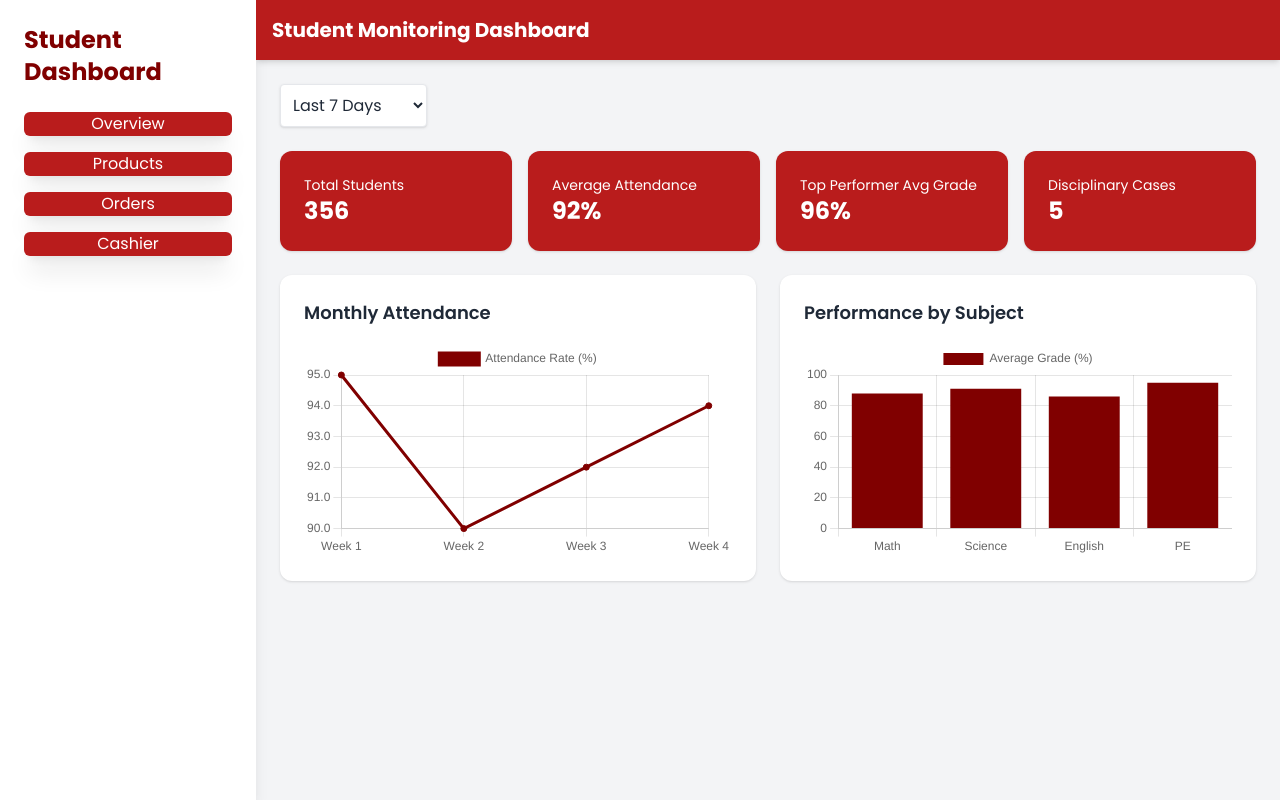
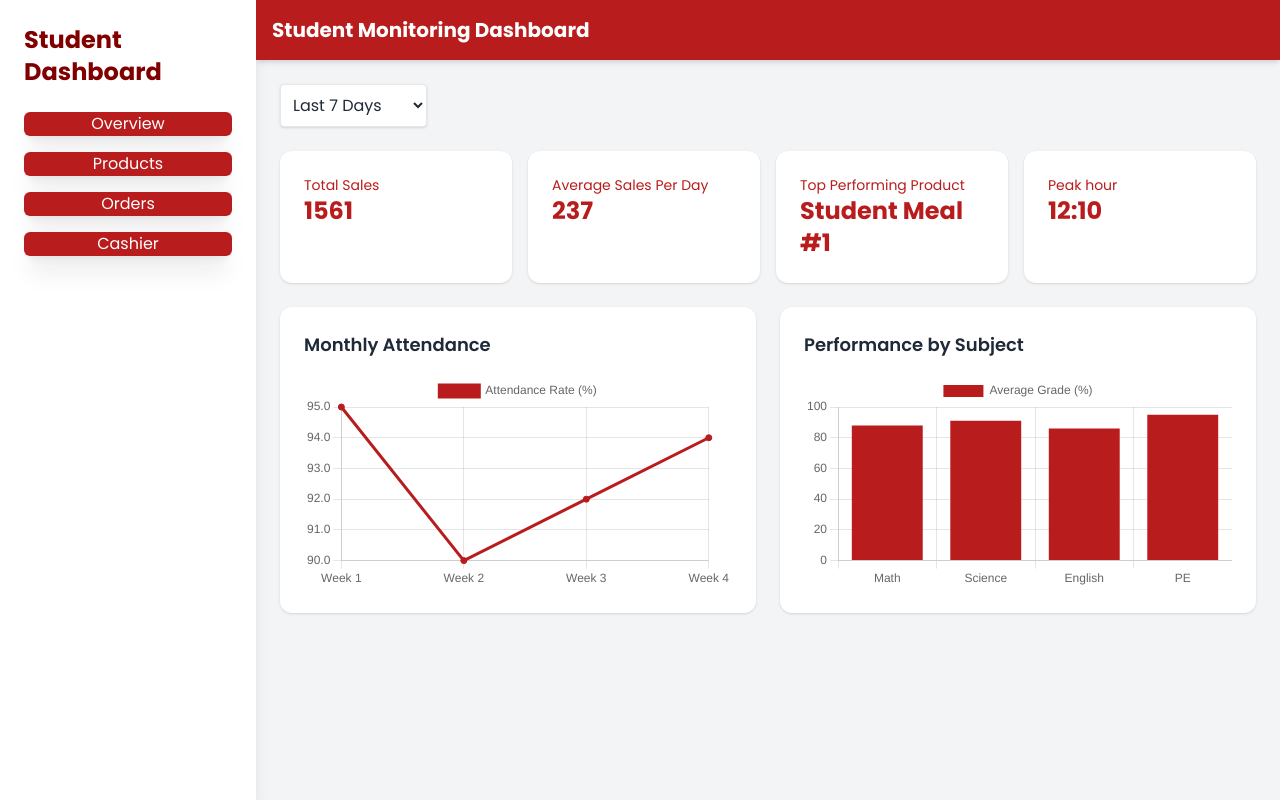
Before and after one commit to 12valor/Tailwind-React-Chart.js-dashboard-practice, a React (Create React App) app in the folder react-dashboard/: page / in a window 1280 px wide. Built offline with nearby package versions, Linux system fonts and the light colour scheme.

Commit message:
change label

```diff
--- a/react-dashboard/src/components/BarChartCard.js
+++ b/react-dashboard/src/components/BarChartCard.js
@@ -8,7 +8,7 @@ const BarChartCard = () => {
       {
         label: 'Average Grade (%)',
         data: [88, 91, 86, 95],
-        backgroundColor: '#800000',
+        backgroundColor: '#b91c1c',
       },
     ],
   };
--- a/react-dashboard/src/components/ChartCard.js
+++ b/react-dashboard/src/components/ChartCard.js
@@ -9,8 +9,8 @@ const ChartCard = () => {
         label: 'Attendance Rate (%)',
         data: [95, 90, 92, 94],
         fill: false,
-        backgroundColor: '#800000',
-        borderColor: '#800000',
+        backgroundColor: '#b91c1c',
+        borderColor: '#b91c1c',
       },
     ],
   };
--- a/react-dashboard/src/components/StatCards.js
+++ b/react-dashboard/src/components/StatCards.js
@@ -1,17 +1,17 @@
 import React from 'react';
 
 const stats = [
-  { label: 'Total Students', value: '356' },
-  { label: 'Average Attendance', value: '92%' },
-  { label: 'Top Performer Avg Grade', value: '96%' },
-  { label: 'Disciplinary Cases', value: '5' },
+  { label: 'Total Sales', value: '1561' },
+  { label: 'Average Sales Per Day', value: '237' },
+  { label: 'Top Performing Product', value: 'Student Meal #1' },
+  { label: 'Peak hour', value: '12:10' },
 ];
 
 const StatCards = () => {
   return (
     <div className="grid grid-cols-1 sm:grid-cols-2 md:grid-cols-4 gap-4 my-6">
       {stats.map((stat, i) => (
-        <div key={i} className="bg-red-700 text-white p-6 rounded-xl shadow hover:bg-maroon-light hover:text-white transition">
+        <div key={i} className="bg-white text-red-700 p-6 rounded-xl shadow hover:bg-red-700 hover:text-white hover:animate-pulse hover:ease-in">
           <p className="text-sm">{stat.label}</p>
           <h2 className="text-2xl font-bold">{stat.value}</h2>
         </div>
```
